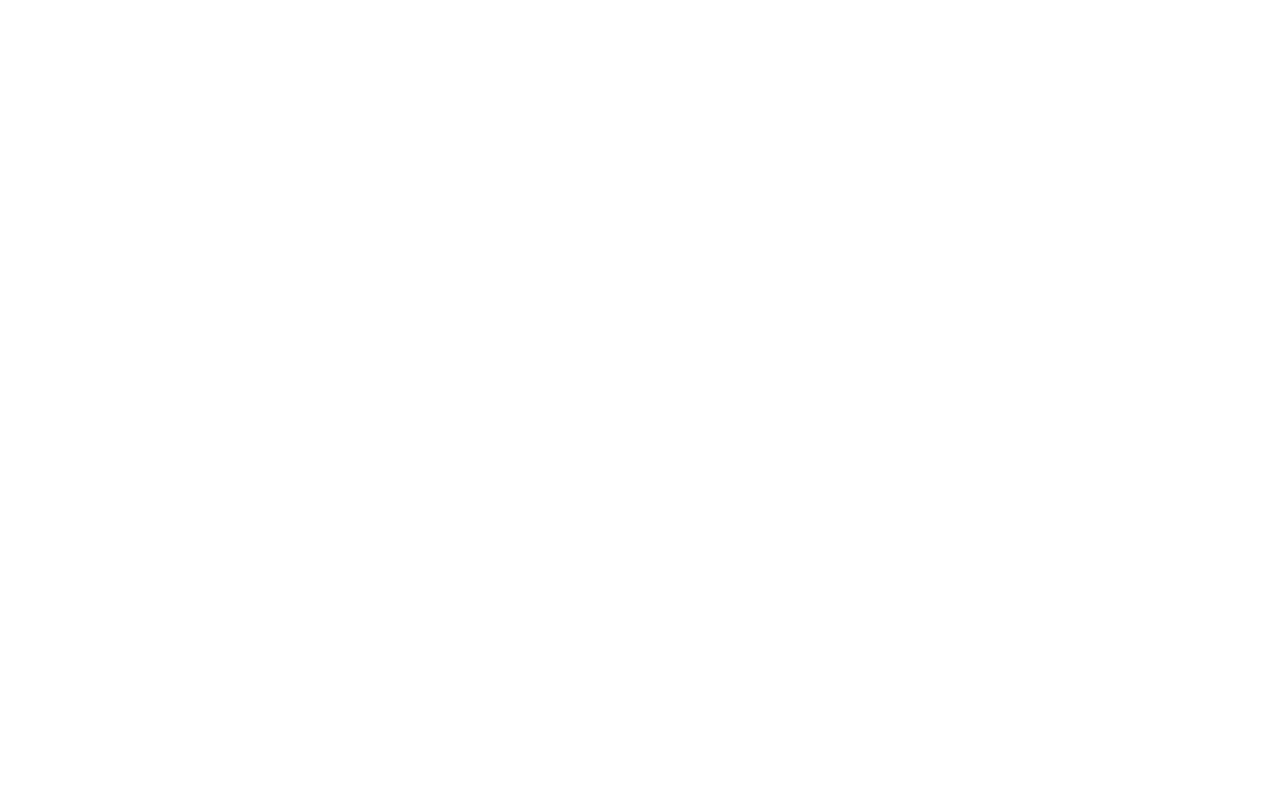
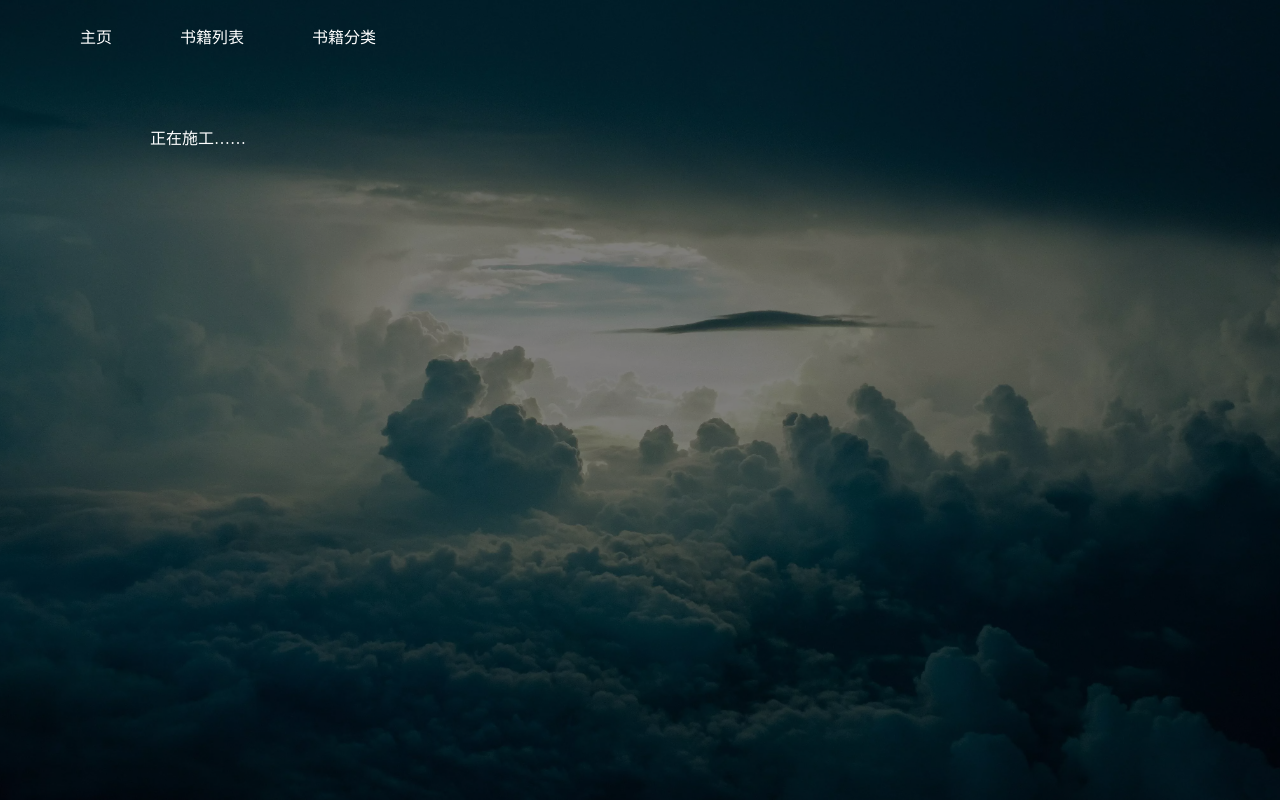
Before and after one commit to moonlightwatch/home, a Django app: page /library/ in a window 1280 px wide. Before the commit the page is empty. Run offline with Django 3.2, Linux system fonts and the light colour scheme.

Commit message:
更新图书馆

```diff
--- a/home/home/settings.py
+++ b/home/home/settings.py
@@ -23,7 +23,7 @@
 SECRET_KEY = '&lbpfaim%ak32868-s4gdywert&$okmo04mv=n%(gzf-_bveie'
 
 # SECURITY WARNING: don't run with debug turned on in production!
-DEBUG = True
+DEBUG = False
 
 ALLOWED_HOSTS = ['*']
 
--- /dev/null
+++ b/home/library/static/css/library/base.css
@@ -0,0 +1,49 @@
+body {
+    color: white;
+    background-attachment: fixed;
+    background-position: center;
+    background-repeat: no-repeat;
+    background-size: cover;
+}
+
+.bg-div {
+    position: fixed;
+    left: 0;
+    top: 0;
+    z-index: -1;
+    width: 100%;
+    height: 100%;
+    background-color: rgba(0, 0, 0, 0.5);
+}
+
+.nav-ul {
+    list-style: none;
+    border-radius: 6px;
+    /* background-color: rgba(0, 0, 0, 0.5); */
+    margin: 0;
+}
+
+.nav-ul>li {
+    display: inline;
+    padding: 16px;
+}
+
+.nav-ul>li:hover {
+    border-radius: 6px;
+    background-color: rgba(255, 255, 255, 0.5);
+}
+
+.nav-link {
+    color: white;
+    text-decoration: none;
+    display: inline-block;
+    padding: 16px;
+}
+
+
+.main-content {
+    min-width: 200px;
+    max-width: 980px;
+    margin: 0 auto;
+    padding: 45px;
+}
--- a/home/library/templates/library/base.html
+++ b/home/library/templates/library/base.html
@@ -9,17 +9,8 @@
 
     <link rel="icon" href="{% static 'images/favicon.ico' %}" type="image/x-icon">
     <link rel="shortcut icon" href="{% static 'images/favicon.ico' %}" type="image/x-icon">
-    <link rel="stylesheet" type="text/css" href="{% static 'css/blog/blog.css' %}">
-    {% if object is None %}
-        <title>MoonLightWatch-Blog</title>
-    {% else %}
-        {% if object.name is None %}
-        <title>{{object.title}}</title>
-        {% endif %}
-        {% if object.title is None %}
-        <title>{{object.name}}</title>
-        {% endif %}
-    {% endif %}
+    <link rel="stylesheet" type="text/css" href="{% static 'css/library/base.css' %}">
+    <title>MoonLightWatch-图书馆</title>
 
     {% block headblock %}
     {% endblock %}
--- a/home/library/templates/library/booklist.html
+++ b/home/library/templates/library/booklist.html
@@ -0,0 +1,13 @@
+{% extends 'library/base.html' %}
+{% load static %}
+
+
+{% block headblock %}
+
+{% endblock %}
+
+
+{% block content %}
+
+<p> 正在施工…… </p>
+{% endblock %}
--- a/home/library/templates/library/category.html
+++ b/home/library/templates/library/category.html
@@ -1,4 +1,4 @@
-{% extends 'blog/base.html' %}
+{% extends 'library/base.html' %}
 
 
 {% block content %}
--- a/home/library/templates/library/category_list.html
+++ b/home/library/templates/library/category_list.html
@@ -1,4 +1,4 @@
-{% extends 'blog/base.html' %}
+{% extends 'library/base.html' %}
 
 
 {% block content %}
@@ -19,7 +19,8 @@
 <a href="{% url 'category' item.id %}">
     <h2>{{ item.name }}</h2>
 </a>
+
 {% endfor %}
-
+<p> 正在施工…… </p>
 
 {% endblock %}
```
Also changed, not shown: home/library/templates/library/chapter.html (+13 -0 lines).
